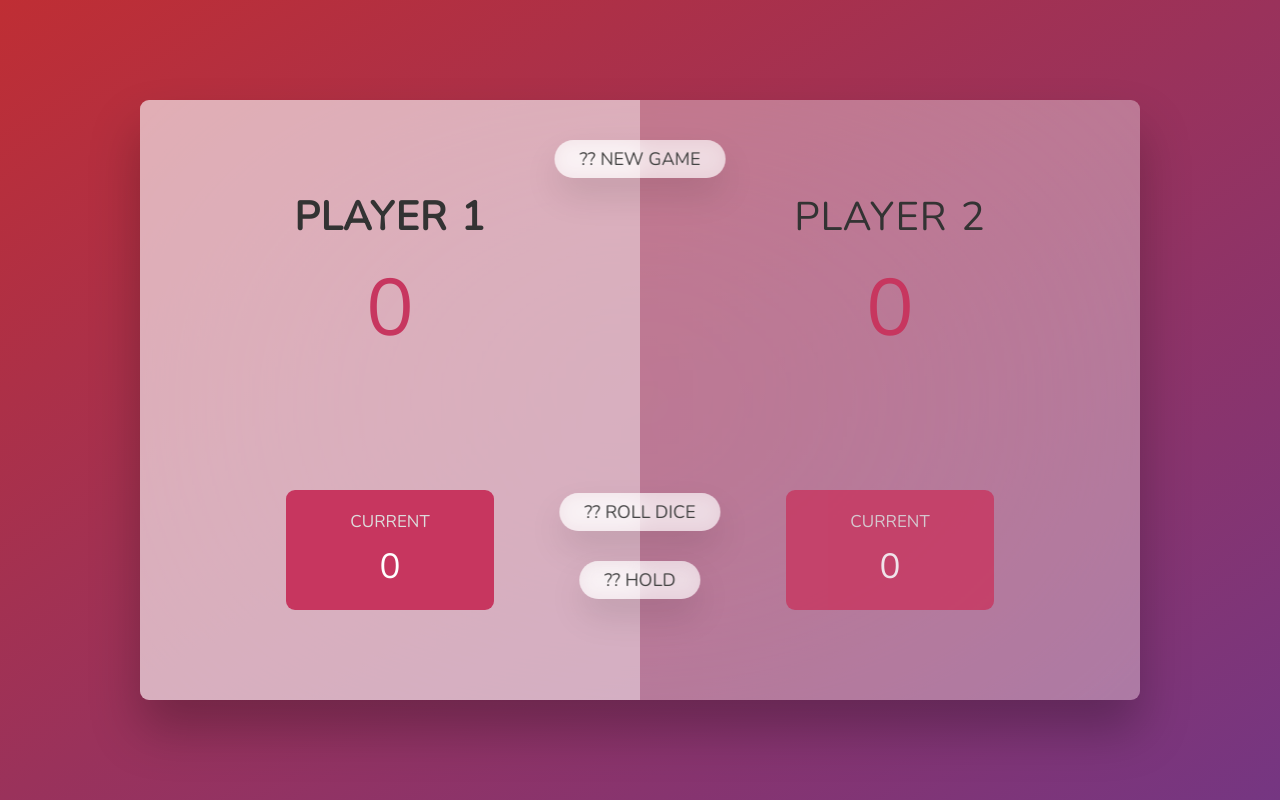
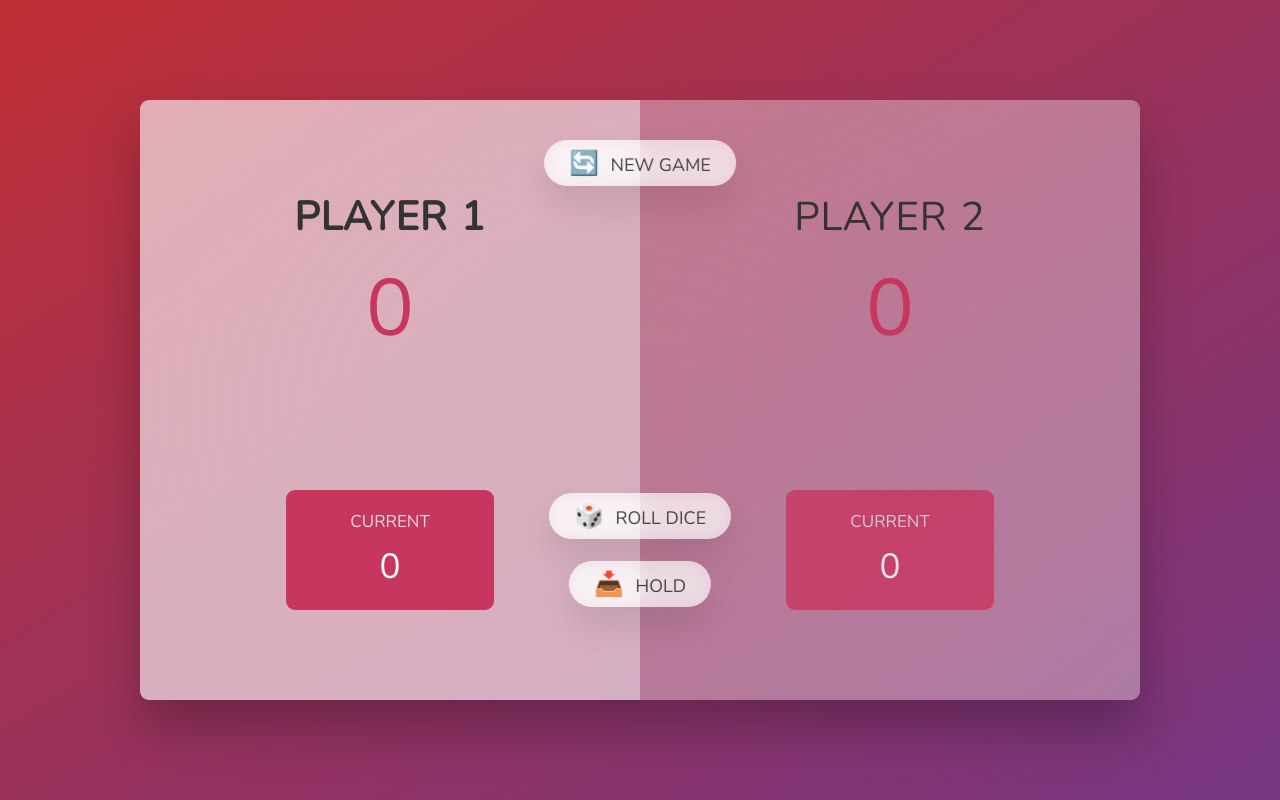
Before and after one commit to din7628/Century-100--Game, a plain HTML site: page index.html in a window 1280 px wide. Drawn offline with nearby package versions, Linux system fonts and the light colour scheme.

Commit message:
Update index.html

```diff
--- a/index.html
+++ b/index.html
@@ -1,3 +1,4 @@
+
 <!DOCTYPE html>
 <html lang="en">
   <head>
@@ -27,9 +28,9 @@
       </section>
 
       <img src="dice-5.png" alt="Playing dice" class="dice" />
-      <button class="btn btn--new">?? New game</button>
-      <button class="btn btn--roll">?? Roll dice</button>
-      <button class="btn btn--hold">?? Hold</button>
+      <button class="btn btn--new">🔄 New game</button>
+      <button class="btn btn--roll">🎲 Roll dice</button>
+      <button class="btn btn--hold">📥 Hold</button>
     </main>
     <script src="script.js"></script>
   </body>
```
